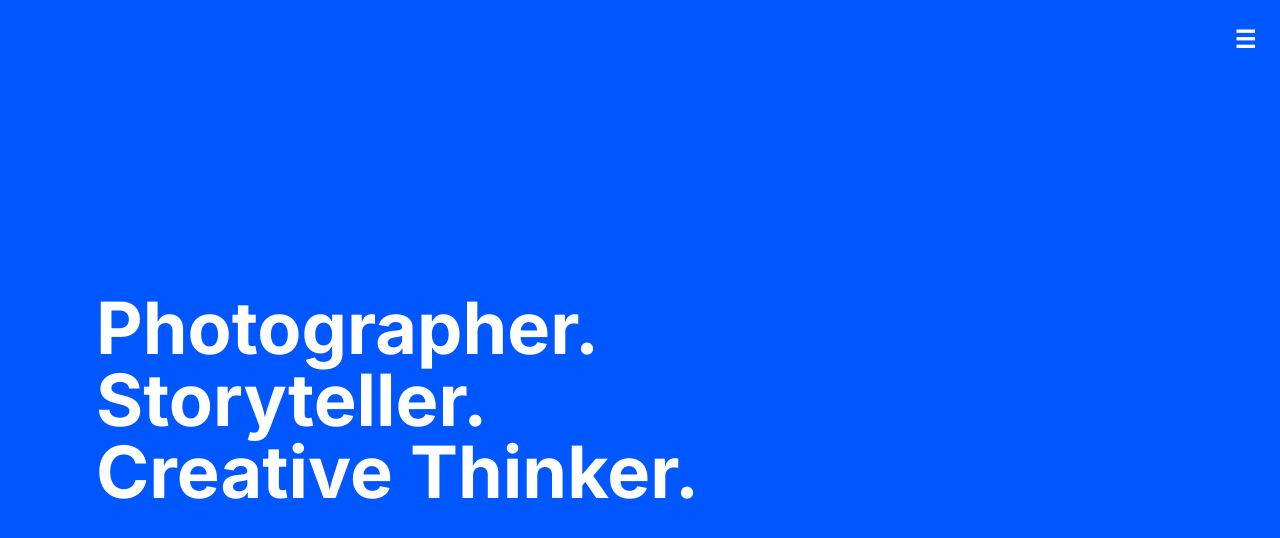
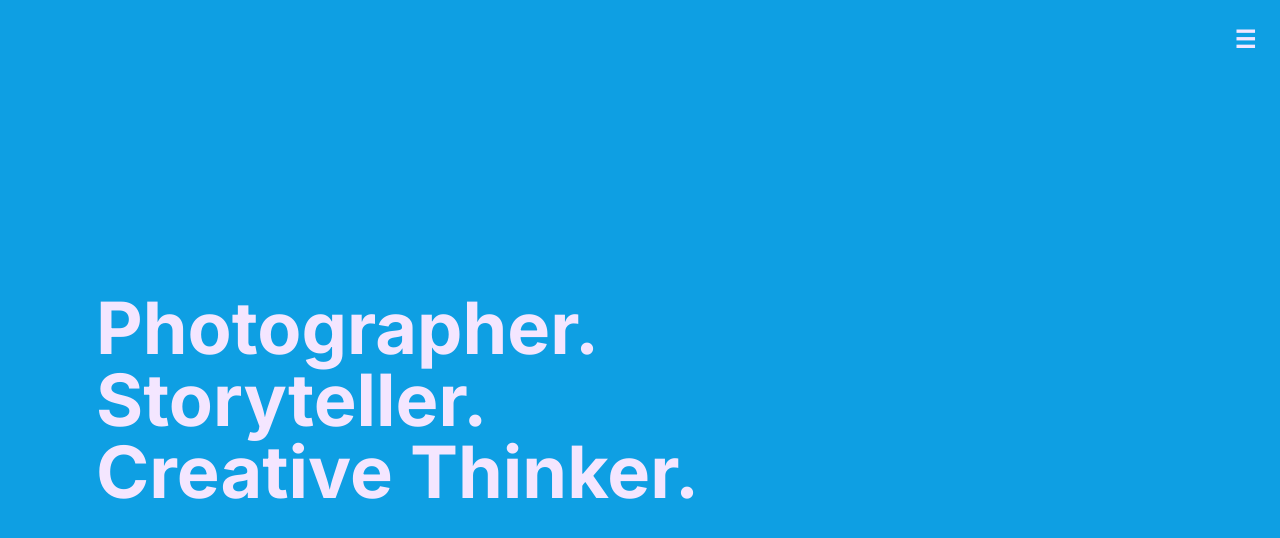
Before and after one commit to juliettemangon2/chrisfitzgerald-site, a React (Create React App) app: page /#/ in a window 1280 px wide. Shown: the top 538 px of the page. Built offline with nearby package versions, Linux system fonts and the light colour scheme.

Commit message:
Update LandingPage.jsx

```diff
--- a/src/LandingPage.jsx
+++ b/src/LandingPage.jsx
@@ -22,8 +22,7 @@ export default function LandingPage() {
   const words = ["Photographer.", "Storyteller.", "Creative Thinker."];
 
   return (
-    <div className="relative min-h-screen bg-[#0057FF] text-white font-sans overflow-hidden">
-      {/* Menu Button */}
+    <div className="relative min-h-screen bg-[#0e9fe3] text-[#f4e6ff] font-sans overflow-hidden">
       <div className="absolute top-6 right-6 z-20">
         <button
           className="text-2xl font-bold"
@@ -33,7 +32,6 @@ export default function LandingPage() {
         </button>
       </div>
 
-      {/* Sidebar */}
       <AnimatePresence>
         {menuOpen && (
           <motion.div
@@ -41,9 +39,10 @@ export default function LandingPage() {
             animate={{ x: 0 }}
             exit={{ x: "100%" }}
             transition={{ duration: 0.4 }}
-            className="fixed top-0 right-0 w-full sm:w-72 h-full bg-white text-[#111111] z-30 p-8 flex flex-col items-start gap-10"
+            className="fixed top-0 right-0 w-full sm:w-72 h-full bg-[#ffab4a] text-[#0e9fe3] z-30 p-8 flex flex-col items-start gap-10"
           >
             <h2 className="text-3xl font-bold">Chris</h2>
+            <h2 className="text-3xl font-bold">Fitzgerald.</h2>
             <div className="flex flex-col gap-6 mt-4">
               {navItems.map(({ name, path }) => (
                 <Link
@@ -60,7 +59,6 @@ export default function LandingPage() {
         )}
       </AnimatePresence>
 
-      {/* Hero Text */}
       <div className="flex flex-col justify-center items-start h-screen px-8 sm:px-24">
         {words.map((word, i) => (
           <motion.h1
```
